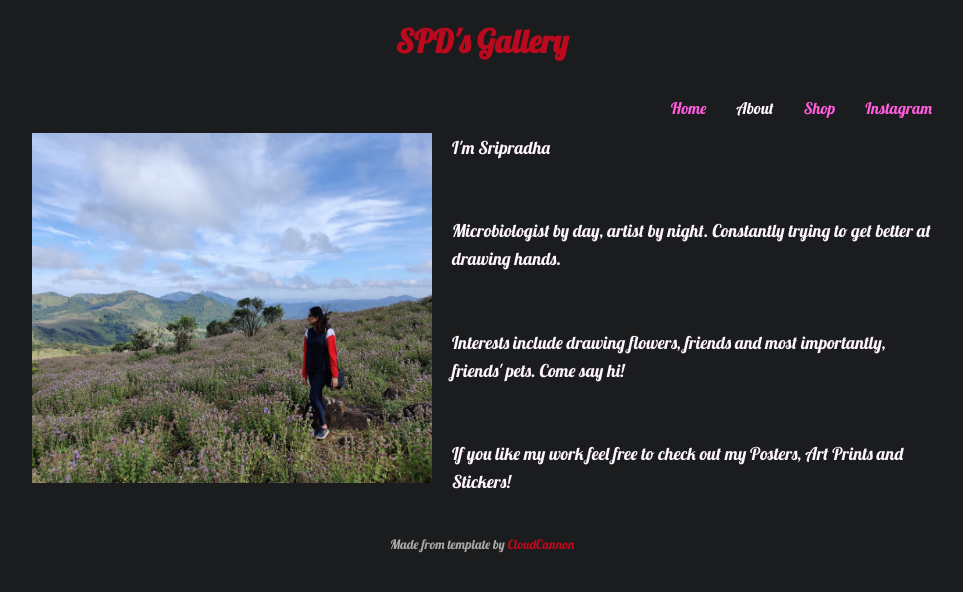
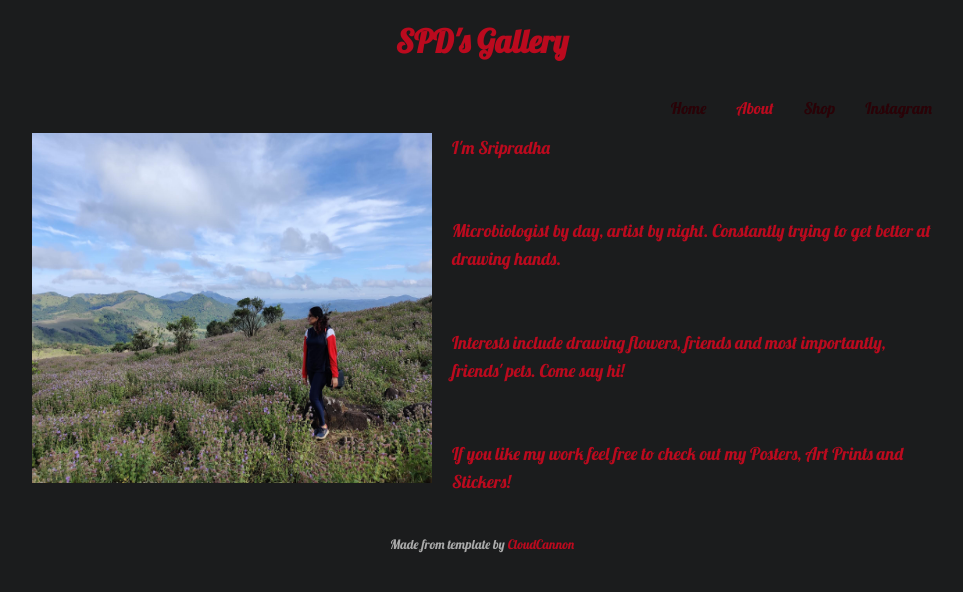
Before and after one commit to spdemergency/spdemergency.github.io, a Jekyll site: the page built from about.html, in a window 1280 px wide. Shown: the top 592 px of the page, without its empty margins (158-1121 px from the left). Built offline with Jekyll 4.4.1, drawn with Linux system fonts in a browser that asks for light colours.

Commit message:
Update variables.scss

```diff
--- a/_sass/variables.scss
+++ b/_sass/variables.scss
@@ -5,6 +5,6 @@ $desktop: "(min-width: 900px)";
 
 // Colors
 $background: #1b1c1d;
-$color: #FFF5FD;
+$color: #bb0a1e;
 $link-color: #bb0a1e;
 $offset: 30px;
```
